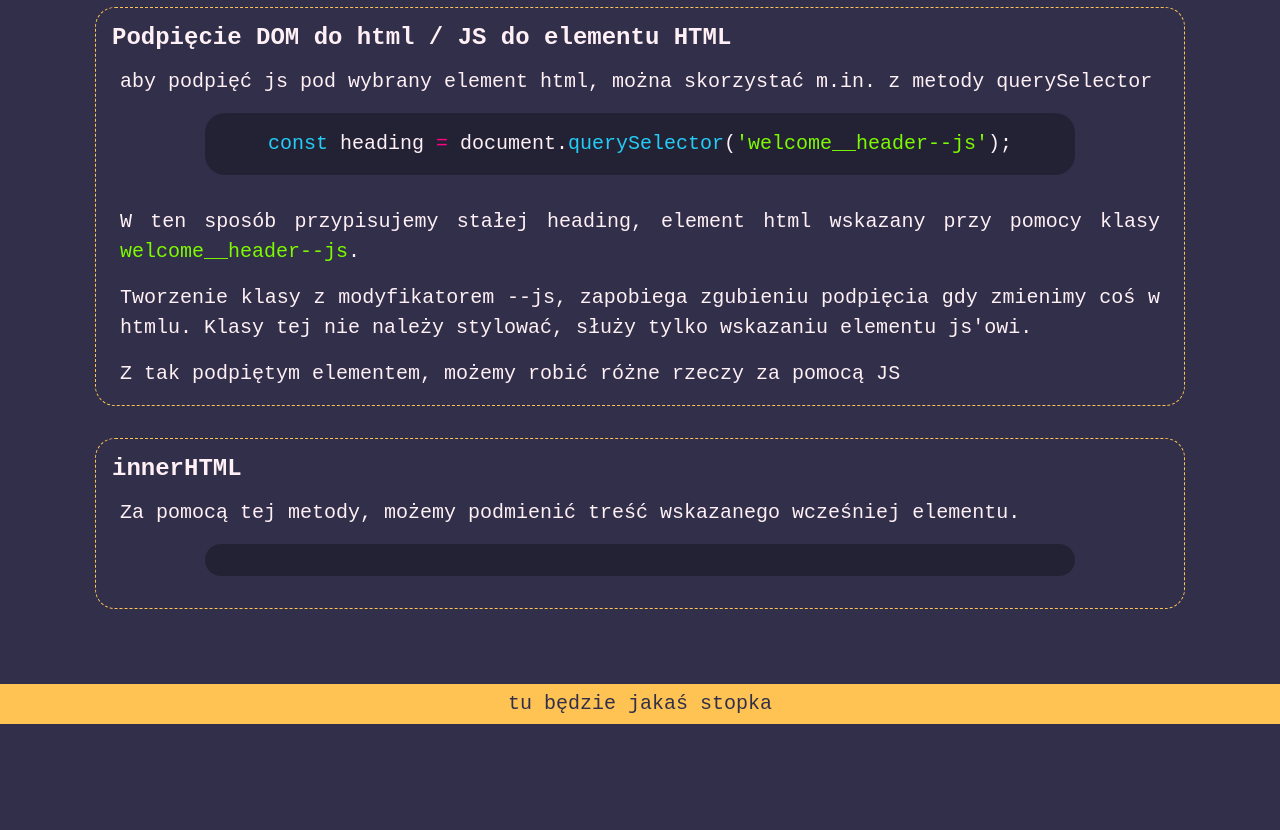
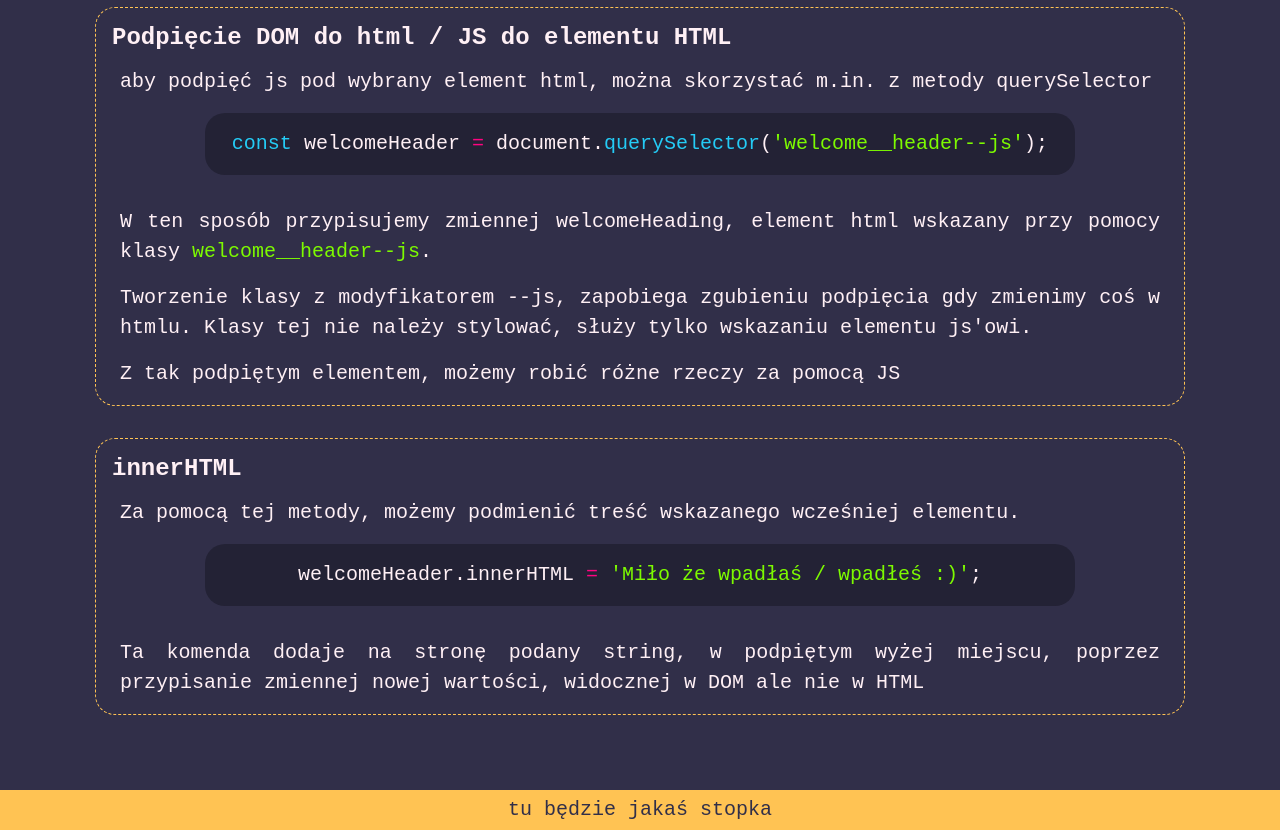
Before and after one commit to michal-krawczyk10/homepage, a website: page pages/js.html in a window 1280 px wide. Shown: the part 1780-2610 px from the top of the page. Before the commit the page ends 2504 px from the top, so only its background shows below. Drawn offline with Linux system fonts and the light colour scheme.

Commit message:
js.html article about .innerHTML added

```diff
--- a/pages/js.html
+++ b/pages/js.html
@@ -112,7 +112,9 @@
 			<section class="section">
 				<h2 class="section__header">Metody JS</h2>
 				<article class="article">
-					<h3 class="article__header">Podpięcie DOM do html / JS do elementu HTML</h3>
+					<h3 class="article__header">
+						Podpięcie DOM do html / JS do elementu HTML
+					</h3>
 					<p class="article__text">
 						aby podpięć js pod wybrany element html, można skorzystać m.in. z
 						metody querySelector
@@ -120,7 +122,7 @@
 					<div class="code">
 						<code class="code__text">
 							<span class="code__text--property">const</span>
-							<span class="code__text--plain">heading</span>
+							<span class="code__text--plain">welcomeHeader</span>
 							<span class="code__text--tag">=</span>
 							<span class="code__text--plain">document.</span
 							><span class="code__text--property">querySelector</span
@@ -130,8 +132,8 @@
 						</code>
 					</div>
 					<p class="article__text">
-						W ten sposób przypisujemy stałej heading, element html wskazany przy
-						pomocy klasy
+						W ten sposób przypisujemy zmiennej welcomeHeading, element html
+						wskazany przy pomocy klasy
 						<span class="code__text--atribute">welcome__header--js</span>.
 					</p>
 					<p class="article__text">
@@ -149,10 +151,20 @@
 						Za pomocą tej metody, możemy podmienić treść wskazanego wcześniej
 						elementu.
 					</p>
-        <div class="code">
-<code class="code__text">
-</code>
-</div>
+					<div class="code">
+						<code class="code__text"
+							><span class="code__text--plain">welcomeHeader.innerHTML </span
+							><span class="code__text--tag">=</span
+							><span class="code__text--atribute">
+								'Miło że wpadłaś / wpadłeś :)'</span
+							><span class="code__text--plain">;</span>
+						</code>
+					</div>
+					<p class="article__text">
+						Ta komenda dodaje na stronę podany string, w podpiętym wyżej
+						miejscu, poprzez przypisanie zmiennej nowej wartości, widocznej w
+						DOM ale nie w HTML
+					</p>
 				</article>
 			</section>
 		</main>
```
